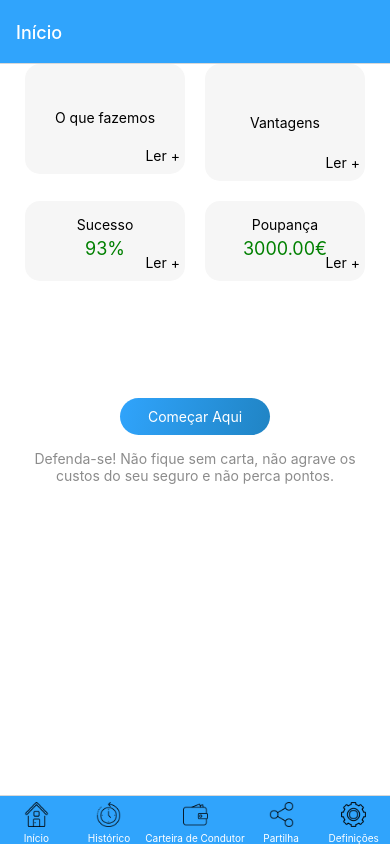
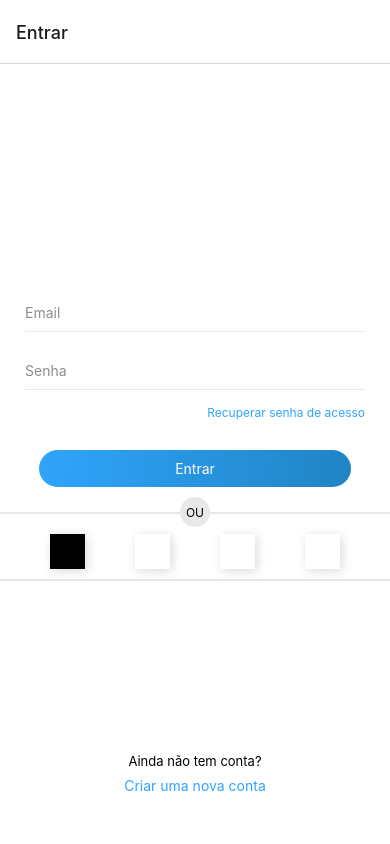
Before and after one commit to afonso-resendes/multa-zero, a React Native app: screen /Entrar in a window 390 px wide. Built offline with nearby package versions, Linux system fonts and the light colour scheme.

Commit message:
login screen feito

```diff
--- a/App.js
+++ b/App.js
@@ -12,14 +12,14 @@ const Stack = createNativeStackNavigator();
 
 export default function App() {
 
-  const user = true
+  const user = false
   if (user == false) {
     return (
       <NavigationContainer>
       <Stack.Navigator initialRouteName="StackNavigator" screenOptions={{
     headerShown: false
       }}>
-        <Stack.Screen name='Login' component={LoginScreen}/>
+        <Stack.Screen name='Entrar' component={LoginScreen}/>
         <Stack.Screen name='Register' component={RegisterScreen}/>
 
 
--- a/screens/auth/LoginScreen.js
+++ b/screens/auth/LoginScreen.js
@@ -1,15 +1,50 @@
-import { View, Text, Button, SafeAreaView } from 'react-native'
-import React from 'react'
+import { View, Text, Button, SafeAreaView, Image, TouchableOpacity, TextInput } from 'react-native'
+import React, {useLayoutEffect} from 'react'
 import { useNavigation } from '@react-navigation/native'
+import { LinearGradient } from 'expo-linear-gradient'; //instalar
+
 
 
 
 const LoginScreen = () => {
     const navigation = useNavigation()
+
+    useLayoutEffect(() => {
+      navigation.setOptions({
+          headerShown:true,
+      });
+  }, [])
   return (
-    <SafeAreaView>
-      <Text>LoginScreen</Text>
-      <Button title="Register" onPress={() => navigation.navigate("Register")}/>
+    <SafeAreaView style={{backgroundColor: "#fff", flex: 1}}>
+      <Image style={{width: 180, height: 50, alignSelf: "center", marginTop: 60}} source={require("../.././imgs/logo.psd")} />
+
+      <TextInput
+        style={{backgroundColor: "transparent", marginTop: 130, marginLeft: 25, marginRight: 25, marginBottom: 15, paddingBottom: 10, borderBottomColor: "#e8e8e9", borderBottomWidth: 1}}
+        placeholder="Email"
+        placeholderTextColor="#8c8c8c"
+        keyboardType="twitter"
+      />
+      <TextInput
+        style={{backgroundColor: "transparent", marginLeft: 25, marginRight: 25, marginTop: 15, marginBottom: 15, paddingBottom: 10, borderBottomColor: "#e8e8e9", borderBottomWidth: 1}}
+        placeholder="Senha"
+        placeholderTextColor="#8c8c8c"
+        keyboardType="twitter"
+      />
+        <TouchableOpacity style={{ alignContent: "center", width: "100%"}}><Text style={{color: "#30a4fc", textAlign: "center", fontSize: 12, textAlign: "right", marginRight: 25}}>Recuperar senha de acesso</Text></TouchableOpacity>
+        <LinearGradient style={{alignSelf: "center", marginTop: 30, width: "80%", bottom: 0, borderRadius: 35}} start={{x: 0, y: 0 }} end={{x: 1, y: 1}} colors={['#30a4fc', '#2084c4']}>
+        <TouchableOpacity style={{padding: 10,}}><Text style={{color: "#fff", textAlign: "center"}} onPress={() => navigation.navigate("Nova Multa")}>Entrar</Text></TouchableOpacity>
+      </LinearGradient>
+      <View style={{backgroundColor: "#e8e8e9", alignSelf: "center", marginTop: 10, borderRadius: 100, width: 30, height: 30}}><Text style={{fontSize: 12, top: 7.5, textAlign: "center"}}>OU</Text></View>
+      <View style={{borderWidth: 0.5, borderColor: "#e8e8e9", marginTop: -15, zIndex: -1}}></View>
+      <View style={{flexDirection: 'row', justifyContent: "space-evenly", marginTop: 20}}>
+        <TouchableOpacity style={{width: 35, height: 35, backgroundColor: "#000", shadowColor: "#000", shadowOffset: {width: 2, height: 2,}, shadowRadius: 10, shadowOpacity: 0.15}}></TouchableOpacity>
+        <TouchableOpacity style={{width: 35, height: 35, backgroundColor: "#fff", shadowColor: "#000", shadowOffset: {width: 2, height: 2,}, shadowRadius: 10, shadowOpacity: 0.15}}></TouchableOpacity>
+        <TouchableOpacity style={{width: 35, height: 35, backgroundColor: "#fff", shadowColor: "#000", shadowOffset: {width: 2, height: 2,}, shadowRadius: 10, shadowOpacity: 0.15}}></TouchableOpacity>
+        <TouchableOpacity style={{width: 35, height: 35, backgroundColor: "#fff", shadowColor: "#000", shadowOffset: {width: 2, height: 2,}, shadowRadius: 10, shadowOpacity: 0.15}}></TouchableOpacity>
+      </View>
+      <View style={{borderWidth: 0.5, borderColor: "#e8e8e9", marginTop: 10, zIndex: -1}}></View>
+        <TouchableOpacity style={{bottom: 75, position: "absolute", alignContent: "center", width: "100%"}} onPress={() => navigation.navigate("Register")}><Text style={{color: "#000", textAlign: "center", fontSize: 13}}>Ainda não tem conta?</Text></TouchableOpacity>
+        <TouchableOpacity style={{bottom: 50, position: "absolute", alignContent: "center", width: "100%"}} onPress={() => navigation.navigate("Register")}><Text style={{color: "#30a4fc", textAlign: "center"}}>Criar uma nova conta</Text></TouchableOpacity>
     </SafeAreaView>
   )
 }
```
Also changed, not shown: 1 other file (tests, documents, lock files or other folders).
